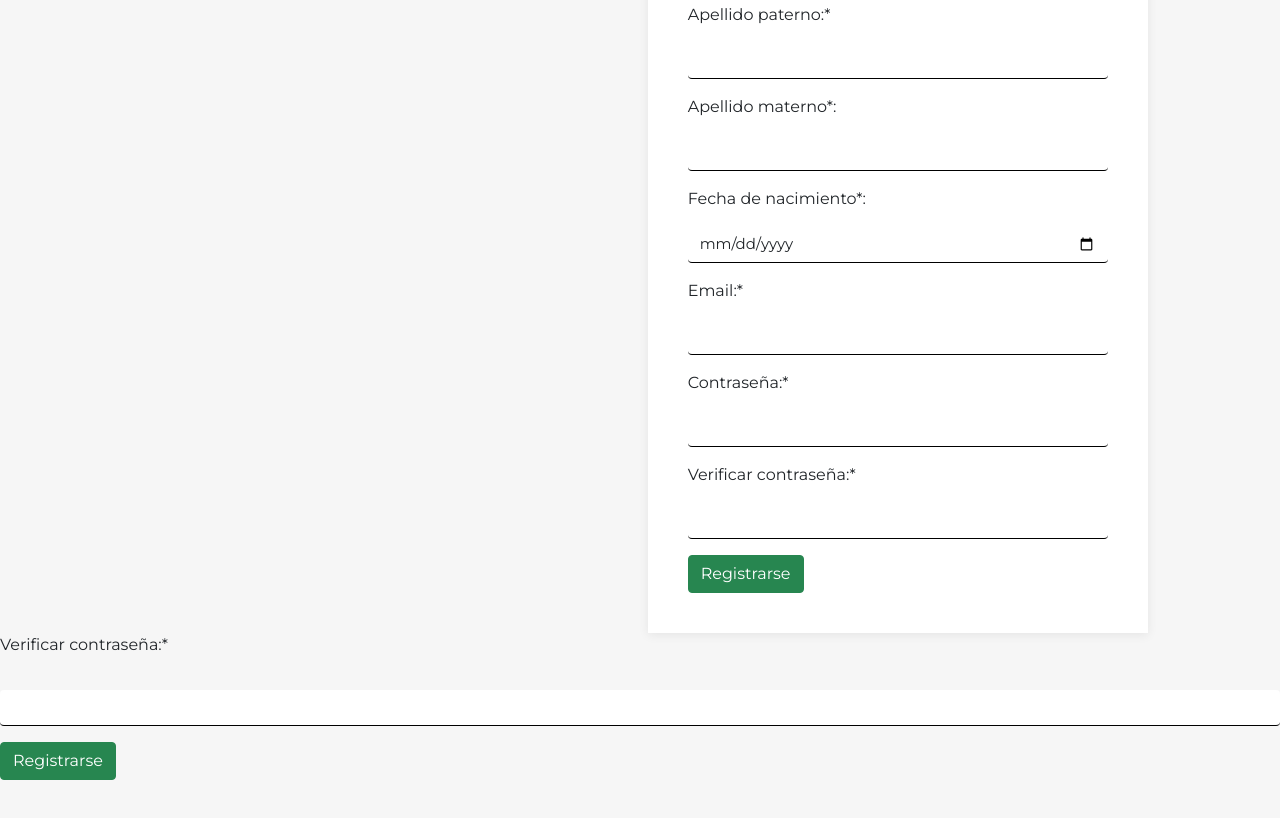
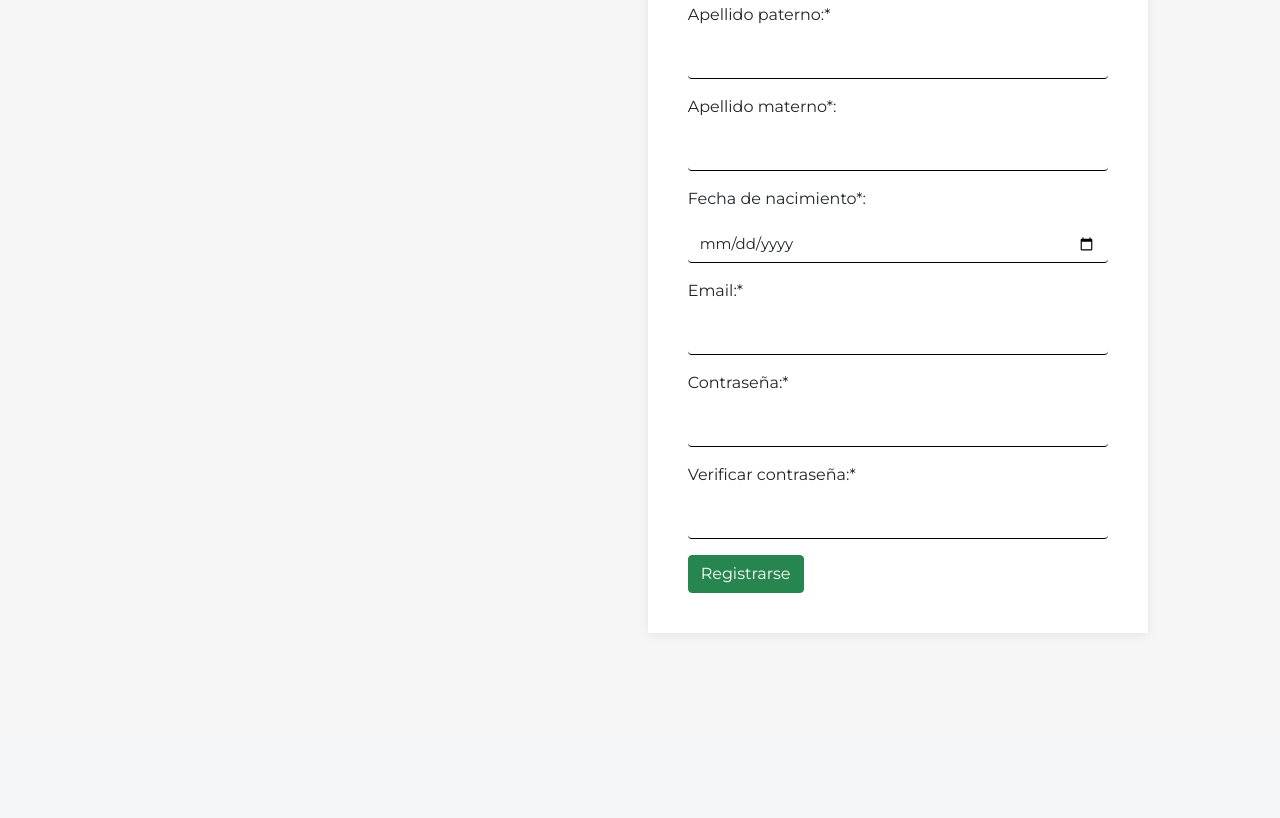
Before and after one commit to JonathanViAc/SideBar_Jonathan, a plain HTML site: page public/registro.html in a window 1280 px wide. Shown: the part 446-1264 px from the top of the page. After the commit the page ends 1179 px from the top, so only its background shows below. Drawn offline with nearby package versions, Linux system fonts and the light colour scheme; some packages are replaced by stand-ins of ours; a script that the page names is missing.

Commit message:
Error registro

```diff
--- a/public/registro.html
+++ b/public/registro.html
@@ -93,23 +93,6 @@
                     <button id="regButton" class="btn btn-primary" style="background: #278650;border-color:#278650;">Registrarse</button>
                 </form>
             </div>
-            <div class="mb-3">
-              <label class="form-label" for="password2Input"
-                >Verificar contraseña:*</label
-              ><input
-                class="form-control item cajasTexto shadow-none"
-                type="password"
-                id="password2Input"
-              />
-            </div>
-            <button
-              class="btn btn-primary"
-              id="formsub"
-              style="background: #278650; border-color: #278650"
-            >
-              Registrarse
-            </button>
-          </form>
         </div>
       </section>
     </main>
```
